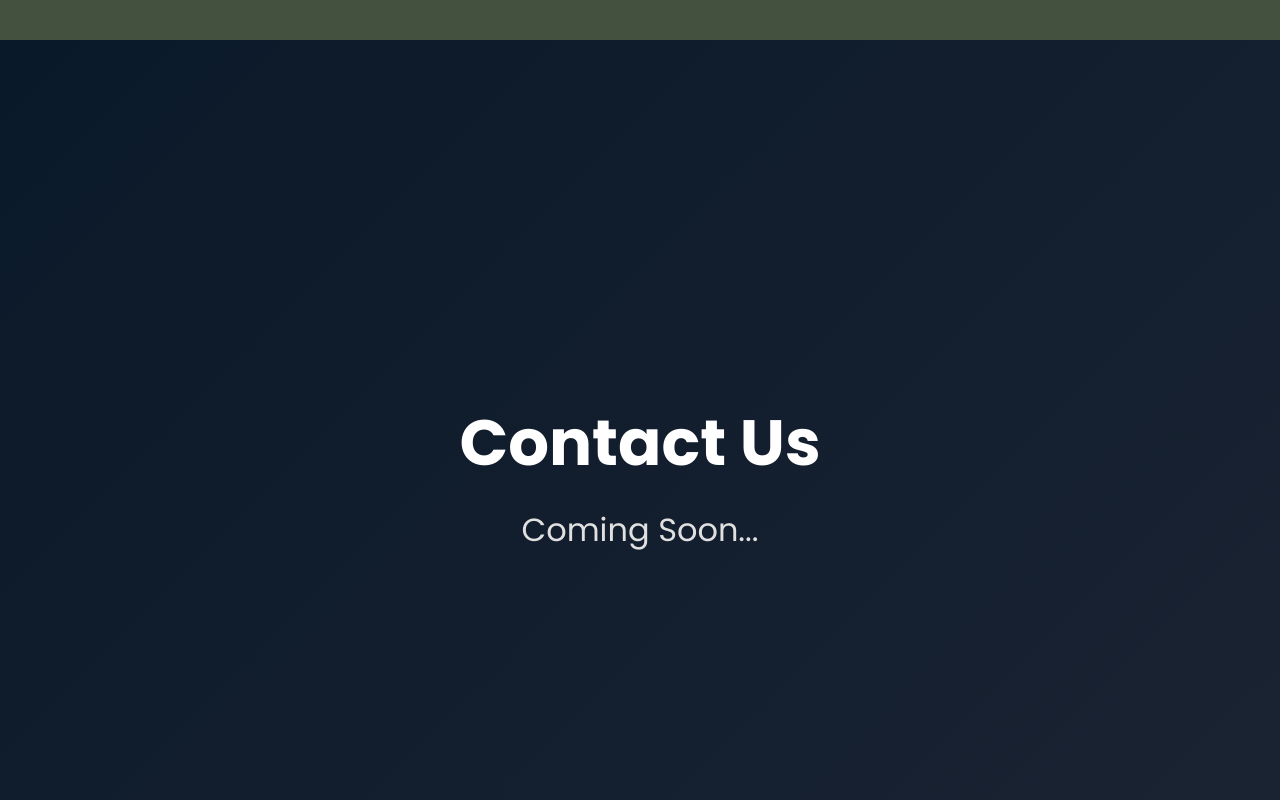
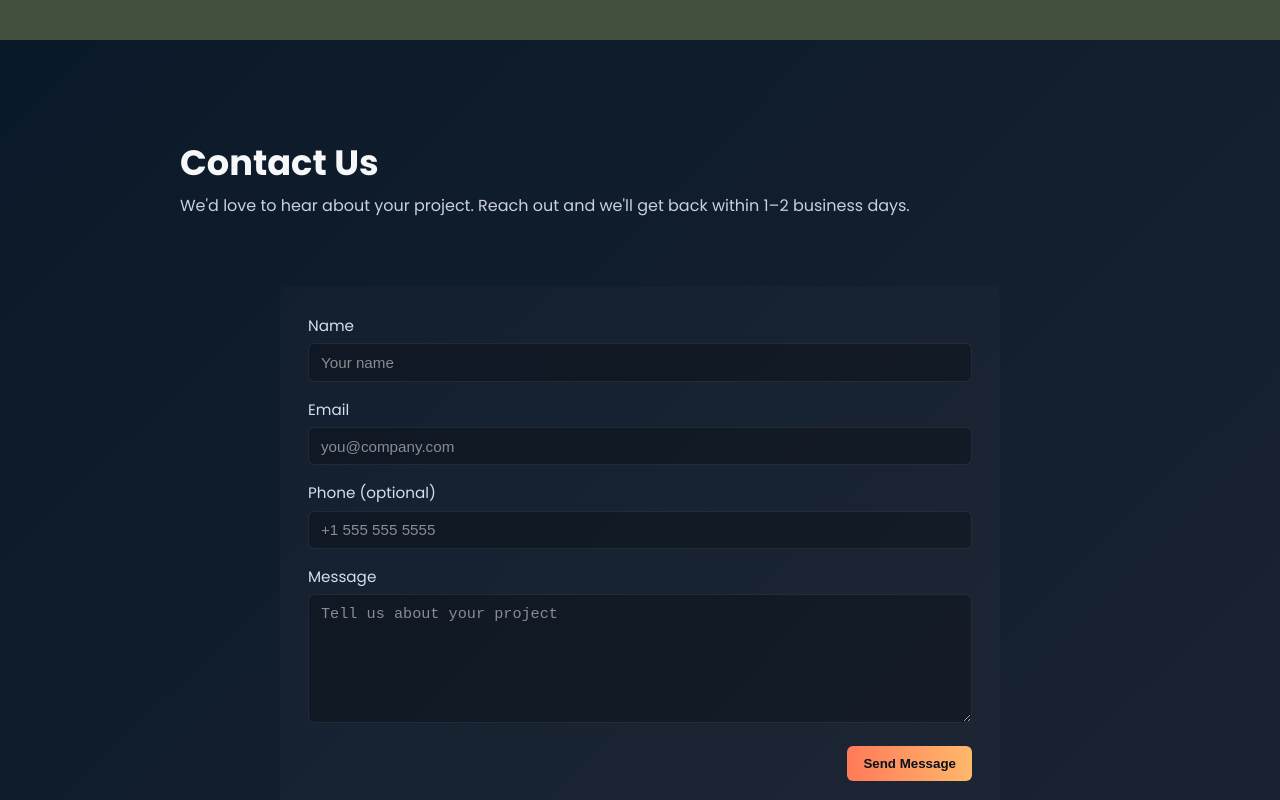
Before and after one commit to samrudh3/craft7interiors, a React (Vite) app: page / in a window 1280 px wide. Shown: the part 2360-3160 px from the top of the page. Built offline with nearby package versions, Linux system fonts and the light colour scheme.

Commit message:
Updated the contact us Page

```diff
--- a/src/pages/Contact.css
+++ b/src/pages/Contact.css
@@ -1,25 +1,143 @@
 .contact-section {
   min-height: 100vh;
+  padding: 80px 1.5rem;
+  background: linear-gradient(135deg, #0a1929 0%, #1a2332 100%);
+  color: #f6f7f9;
   display: flex;
   align-items: center;
   justify-content: center;
-  background: linear-gradient(135deg, #0a1929 0%, #1a2332 100%);
-  padding: 100px 2rem 2rem;
 }
 
-.contact-content {
-  text-align: center;
-  max-width: 1200px;
+.contact-container {
+  max-width: 1240px;
+  width: 100%;
+  margin: 0 auto;
+  display: flex;
+  gap: 2.5rem;
+  justify-content: center;
+  align-items: center;
+  flex-wrap: wrap;
+  padding: 1rem 0;
 }
 
-.contact-title {
-  font-size: clamp(2.5rem, 6vw, 4rem);
-  font-weight: 700;
-  color: white;
+.contact-header {
+  flex-basis: 100%;
+  max-width: 920px;
+  text-align: left;
+  margin-bottom: 0.5rem;
+}
+
+.contact-header h2 {
+  margin: 0 0 0.25rem 0;
+  font-size: 2.2rem;
+}
+
+.contact-card h2 {
+  margin: 0 0 0.5rem 0;
+  font-size: 1.8rem;
+}
+
+.muted {
+  color: #c9d0da;
+  margin-bottom: 1.25rem;
+}
+
+.contact-info > div {
+  margin-bottom: 0.75rem;
+}
+
+.contact-info strong {
+  display: block;
+  color: #e6eef7;
+  margin-bottom: 0.25rem;
+}
+
+.contact-form {
+  background: rgba(255,255,255,0.02);
+  padding: 1.75rem;
+  border-radius: 8px;
+  flex: 0 0 720px;
+  max-width: 100%;
+  display: flex;
+  flex-direction: column;
+  height: 100%;
+}
+
+.input-group {
+  display: block;
   margin-bottom: 1rem;
 }
 
-.contact-subtitle {
-  font-size: clamp(1.2rem, 3vw, 2rem);
-  color: #e0e0e0;
+.input-group span {
+  display: block;
+  margin-bottom: 0.4rem;
+  color: #d6dee8;
+  font-size: 0.95rem;
 }
+
+.input-group input,
+.input-group textarea {
+  width: 100%;
+  padding: 0.6rem 0.75rem;
+  border-radius: 6px;
+  border: 1px solid rgba(255,255,255,0.08);
+  background: rgba(0,0,0,0.25);
+  color: #fff;
+  font-size: 0.95rem;
+  outline: none;
+}
+
+.input-group input::placeholder,
+.input-group textarea::placeholder {
+  color: rgba(255,255,255,0.5);
+}
+
+.input-group .error {
+  color: #ffb4b4;
+  margin-top: 0.35rem;
+  display: block;
+}
+
+.form-actions {
+  display: flex;
+  justify-content: flex-end;
+  margin-top: auto;
+}
+
+.btn {
+  background: linear-gradient(90deg,#ff7a59,#ffb86b);
+  color: #08101a;
+  border: none;
+  padding: 0.6rem 1rem;
+  border-radius: 6px;
+  cursor: pointer;
+  font-weight: 600;
+}
+
+.success {
+  background: rgba(46, 204, 113, 0.12);
+  color: #bff0c9;
+  padding: 0.6rem 0.75rem;
+  border-radius: 6px;
+  margin-bottom: 1rem;
+}
+
+@media (max-width: 1100px) {
+  .contact-container {
+    gap: 1.25rem;
+  }
+}
+
+@media (max-width: 960px) {
+  .contact-form { flex: 0 0 640px }
+}
+
+@media (max-width: 720px) {
+  .contact-container {
+    flex-direction: column;
+    align-items: center;
+  }
+  .form-actions { justify-content: stretch }
+  .contact-form { flex: 0 0 95%; }
+  .contact-header { text-align: center }
+}
--- a/src/pages/Contact.tsx
+++ b/src/pages/Contact.tsx
@@ -1,11 +1,90 @@
 import './Contact.css'
+import { useState } from 'react'
+
+type FormState = {
+  name: string
+  email: string
+  phone: string
+  message: string
+}
 
 function Contact() {
+  const [form, setForm] = useState<FormState>({
+    name: '',
+    email: '',
+    phone: '',
+    message: '',
+  })
+  const [errors, setErrors] = useState<Partial<Record<keyof FormState, string>>>({})
+  const [submitted, setSubmitted] = useState(false)
+
+  function validate(values: FormState) {
+    const e: Partial<Record<keyof FormState, string>> = {}
+    if (!values.name.trim()) e.name = 'Name is required.'
+    if (!/^[^\s@]+@[^\s@]+\.[^\s@]+$/.test(values.email)) e.email = 'Enter a valid email.'
+    if (values.phone && !/^\+?[0-9 ()-]{7,}$/.test(values.phone)) e.phone = 'Enter a valid phone number.'
+    if (!values.message.trim() || values.message.trim().length < 8) e.message = 'Message must be at least 8 characters.'
+    return e
+  }
+
+  function handleChange(e: React.ChangeEvent<HTMLInputElement | HTMLTextAreaElement>) {
+    const { name, value } = e.target
+    setForm(prev => ({ ...prev, [name]: value }))
+    setErrors(prev => ({ ...prev, [name]: undefined }))
+  }
+
+  function handleSubmit(e: React.FormEvent) {
+    e.preventDefault()
+    const eobj = validate(form)
+    setErrors(eobj)
+    if (Object.keys(eobj).length === 0) {
+      setSubmitted(true)
+      // TODO: wire this to an API or service (Formspree, Netlify, custom backend)
+      // For now we simulate success and clear the form
+      setForm({ name: '', email: '', phone: '', message: '' })
+      setTimeout(() => setSubmitted(false), 5000)
+    }
+  }
+
   return (
     <section className="contact-section" id="contact">
-      <div className="contact-content">
-        <h1 className="contact-title">Contact Us</h1>
-        <p className="contact-subtitle">Coming Soon...</p>
+      <div className="contact-container">
+        <div className="contact-header">
+          <h2>Contact Us</h2>
+          <p className="muted">We'd love to hear about your project. Reach out and we'll get back within 1–2 business days.</p>
+        </div>
+
+        <form className="contact-form" onSubmit={handleSubmit} noValidate>
+          {submitted && <div className="success">Thanks — your message was sent.</div>}
+
+          <label className="input-group">
+            <span>Name</span>
+            <input name="name" value={form.name} onChange={handleChange} placeholder="Your name" />
+            {errors.name && <small className="error">{errors.name}</small>}
+          </label>
+
+          <label className="input-group">
+            <span>Email</span>
+            <input name="email" value={form.email} onChange={handleChange} placeholder="you@company.com" />
+            {errors.email && <small className="error">{errors.email}</small>}
+          </label>
+
+          <label className="input-group">
+            <span>Phone (optional)</span>
+            <input name="phone" value={form.phone} onChange={handleChange} placeholder="+1 555 555 5555" />
+            {errors.phone && <small className="error">{errors.phone}</small>}
+          </label>
+
+          <label className="input-group">
+            <span>Message</span>
+            <textarea name="message" value={form.message} onChange={handleChange} placeholder="Tell us about your project" rows={6} />
+            {errors.message && <small className="error">{errors.message}</small>}
+          </label>
+
+          <div className="form-actions">
+            <button type="submit" className="btn">Send Message</button>
+          </div>
+        </form>
       </div>
     </section>
   )
```
